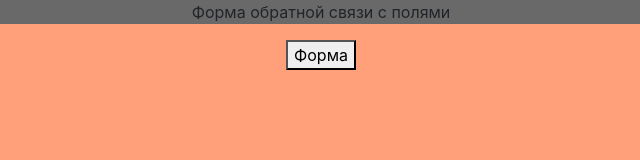
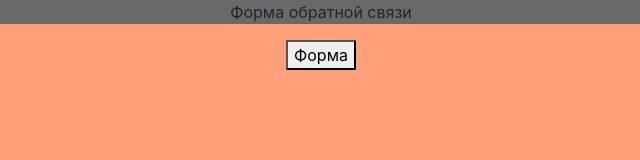
Before and after one commit to AntonAnyfriev/WEB8, a plain HTML site: page index.html in a window 1280 px wide. Shown: the full height of the page, 319-959 px from the left. Drawn offline with nearby package versions, Linux system fonts and the light colour scheme.

Commit message:
Update index.html

```diff
--- a/index.html
+++ b/index.html
@@ -11,7 +11,7 @@
 </head>
 <body>
 	<header>
-		<div class="header mb-3">Форма обратной связи с полями</div>
+		<div class="header mb-3">Форма обратной связи</div>
 	</header>
 		<div class="send" style="text-align: center;" >
 	<button type="button" onclick=" forward" id="formButton" data-toggle="modal" data-target="#popUp">Форма</button>
```
